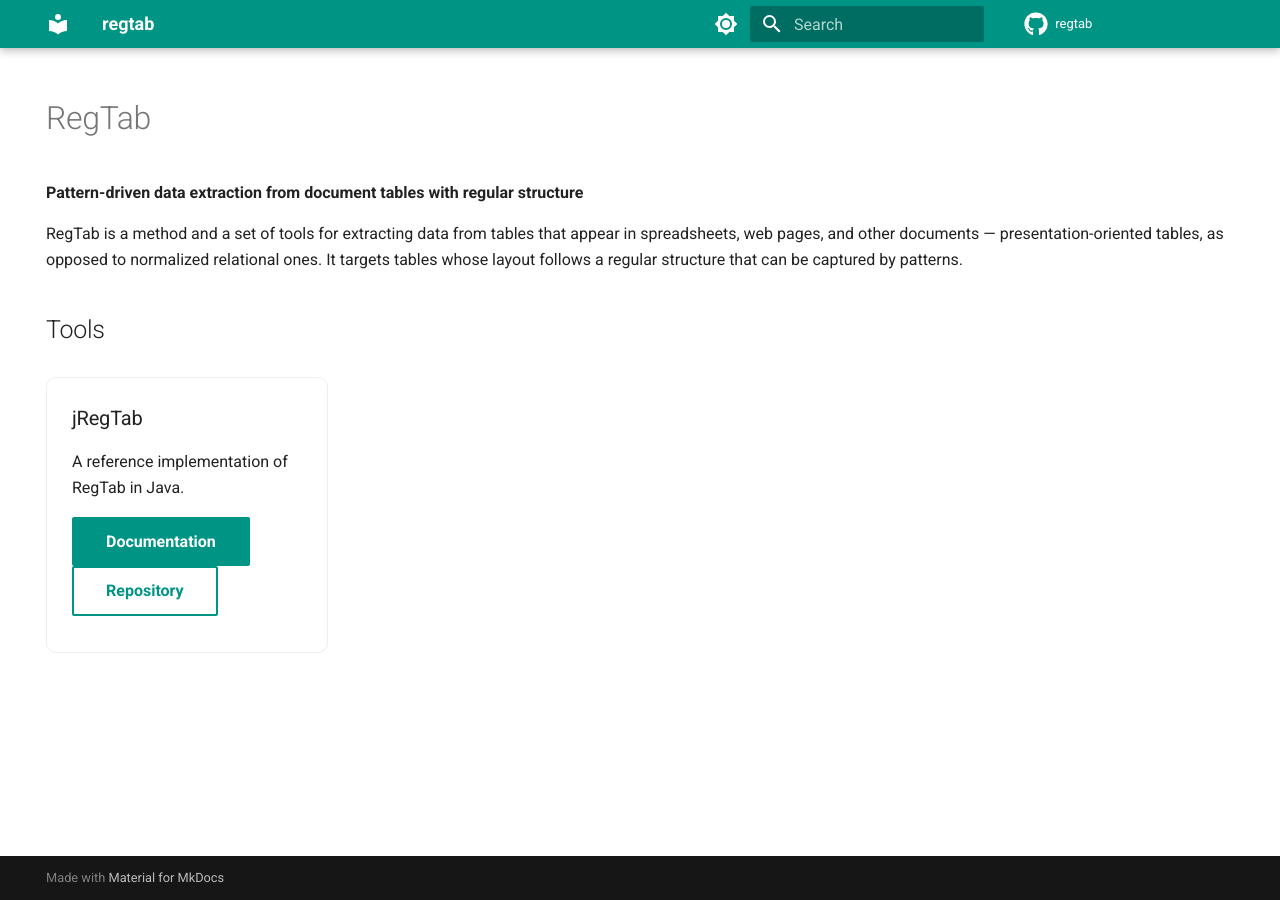
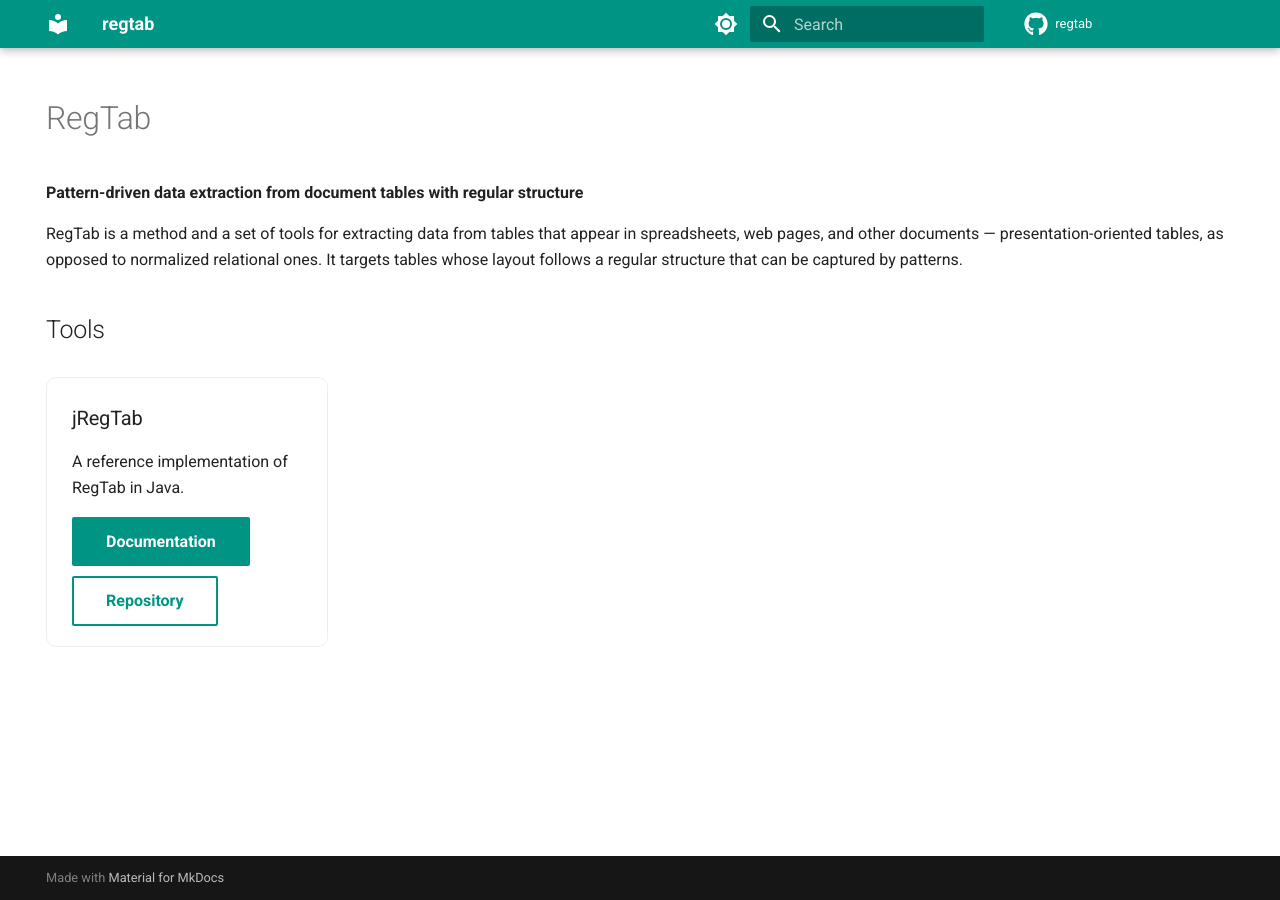
Before and after one commit to regtab/regtab.github.io, an MkDocs documentation site: the page built from docs/index.md, in a window 1280 px wide. Built offline with MkDocs 1.6.1 and Material for MkDocs 9.7.7, drawn with Linux system fonts in a browser that asks for light colours.

Commit message:
Fix button layout in project cards using flex .card-actions
Co-Authored-By: Claude Sonnet 4.6 <noreply@anthropic.com>

```diff
--- a/docs/index.md
+++ b/docs/index.md
@@ -21,20 +21,26 @@ layout follows a regular structure that can be captured by patterns.
 ### jRegTab
 A reference implementation of RegTab in Java.
 
-[Documentation](https://regtab.github.io/jregtab/){ .md-button .md-button--primary }
-[Repository](https://github.com/regtab/jregtab){ .md-button }
+<div class="card-actions">
+  <a class="md-button md-button--primary" href="https://regtab.github.io/jregtab/">Documentation</a>
+  <a class="md-button" href="https://github.com/regtab/jregtab">Repository</a>
+</div>
 </div>
 
 <!--
   Card template for the next tool — copy the block above,
   then change the name, description and links.
+  Note: write the buttons as raw <a> tags (no `markdown` attribute on
+  .card-actions) so Markdown does not wrap them in a <p>.
 
 <div class="project-card" markdown>
 ### Tool name
 A short one- or two-line description.
 
-[Documentation](https://regtab.github.io/repository-name/){ .md-button .md-button--primary }
-[Repository](https://github.com/regtab/repository-name){ .md-button }
+<div class="card-actions">
+  <a class="md-button md-button--primary" href="https://regtab.github.io/repository-name/">Documentation</a>
+  <a class="md-button" href="https://github.com/regtab/repository-name">Repository</a>
+</div>
 </div>
 -->
 
--- a/docs/stylesheets/extra.css
+++ b/docs/stylesheets/extra.css
@@ -21,3 +21,16 @@
 .project-card h3 {
   margin-top: 0.25rem;
 }
+
+/* Action buttons inside a card: even spacing whether in a row or wrapped */
+.card-actions {
+  display: flex;
+  flex-wrap: wrap;
+  gap: 0.5rem;
+  margin-top: 0.75rem;
+}
+
+/* Reset the theme's default button margins so only the gap controls spacing */
+.card-actions .md-button {
+  margin: 0;
+}
```
